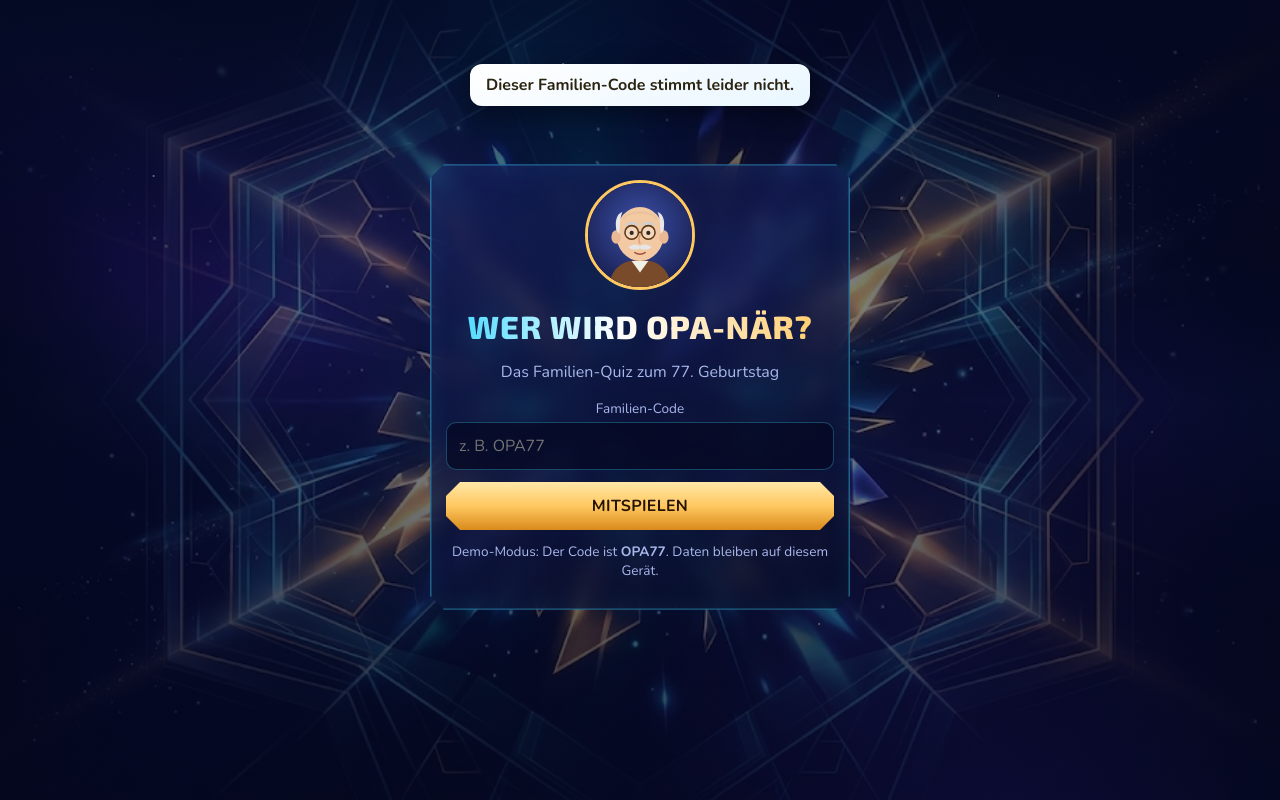
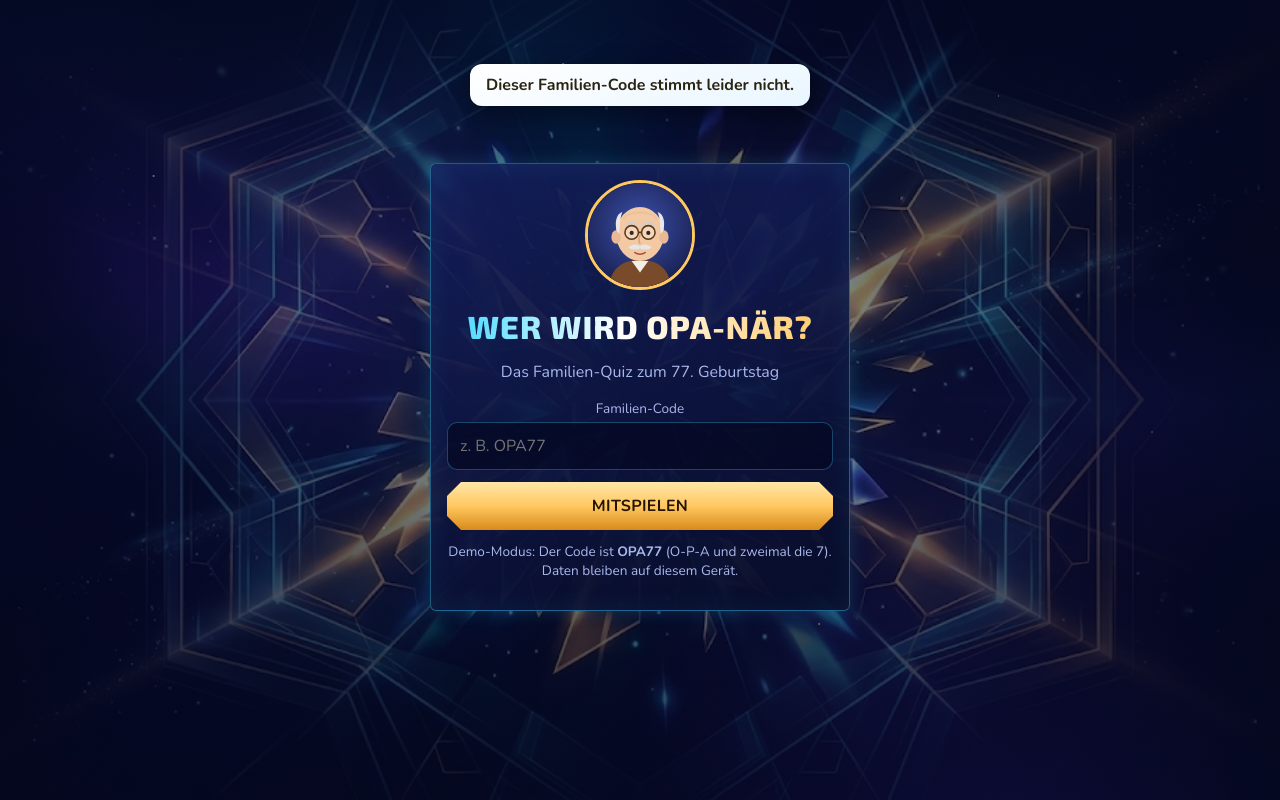
Before and after one commit to fjschmaelzle-is-Cool/MILLIONEN-SPIEL, a plain HTML site: page index.html in a window 1280 px wide. Both pictures are taken after a click on the button "MITSPIELEN". Drawn offline with nearby package versions, Linux system fonts and the light colour scheme.

Commit message:
Eingabefelder auf Handys reparieren, Familien-Code ohne Leerzeichen prüfen
Kästen mit Eingabefeldern ohne backdrop-filter/clip-path, da iOS sonst
getippten Text nicht anzeigt.

Co-Authored-By: Claude Opus 5.5 <noreply@anthropic.com>

```diff
--- a/css/theme-kristall.css
+++ b/css/theme-kristall.css
@@ -44,14 +44,18 @@ h2.title-font, h1.title-font { text-transform: uppercase; background: linear-gra
 .icon-btn { border-radius: 0; clip-path: polygon(25% 0, 75% 0, 100% 50%, 75% 100%, 25% 100%, 0 50%); background: linear-gradient(160deg, rgba(63, 216, 255, .28), rgba(91, 63, 214, .35)); border: 0; width: 46px; }
 .mode-pill { background: linear-gradient(90deg, var(--violet), #8a4fff); }
 
-/* Glas-Paneele mit abgeschrägten Ecken und Neonkante */
+/* Glas-Paneele mit Neonkante.
+   WICHTIG: Kästen, die Eingabefelder enthalten (.card, .modal), bekommen
+   KEIN clip-path und KEIN backdrop-filter – sonst erscheint auf Handys
+   (v. a. iPhone) getippter Text nicht im Eingabefeld. */
 .card, .tile, .ladder, .ladder-toggle, .modal, .adm-q {
-  border-radius: 0; clip-path: var(--hex);
-  background: linear-gradient(160deg, rgba(20, 30, 90, .72), rgba(8, 12, 40, .8));
-  backdrop-filter: blur(10px); -webkit-backdrop-filter: blur(10px);
-  border: 0; box-shadow: inset 0 0 0 1.5px var(--line), inset 0 0 30px rgba(63, 216, 255, .08);
+  background: linear-gradient(160deg, rgba(20, 30, 90, .9), rgba(8, 12, 40, .94));
+  border: 1.5px solid var(--line); border-radius: 6px;
+  box-shadow: 0 0 18px rgba(63, 216, 255, .15), inset 0 0 30px rgba(63, 216, 255, .08);
 }
-.modal { box-shadow: inset 0 0 0 2px var(--gold), inset 0 0 40px rgba(255, 200, 97, .12); }
+.tile, .ladder, .ladder-toggle, .adm-q { border: 0; border-radius: 0; clip-path: var(--hex); box-shadow: inset 0 0 0 1.5px var(--line), inset 0 0 30px rgba(63, 216, 255, .08); }
+.modal { border: 2px solid var(--gold); box-shadow: 0 0 30px rgba(255, 200, 97, .25), inset 0 0 40px rgba(255, 200, 97, .12); }
+input, textarea, select { -webkit-user-select: text; user-select: text; font-size: 16px; }
 .tile { transition: transform .15s, box-shadow .2s; }
 .tile:hover, .tile:active { transform: translateY(-2px); box-shadow: inset 0 0 0 2px var(--cyan), inset 0 0 40px rgba(63, 216, 255, .22); }
 .tile .ico { filter: drop-shadow(0 0 10px rgba(63, 216, 255, .6)); }
--- a/js/app.js
+++ b/js/app.js
@@ -84,7 +84,7 @@ function renderJoin() {
       <p class="muted">Das Familien-Quiz zum 77. Geburtstag</p>
       <label class="field"><span>Familien-Code</span><input type="text" id="code" autocomplete="off" autocapitalize="characters" placeholder="z. B. OPA77"></label>
       <button class="btn gold block" id="joinBtn">Mitspielen</button>
-      ${store.mode === "demo" ? `<p class="small muted" style="margin-top:12px">Demo-Modus: Der Code ist <b>OPA77</b>. Daten bleiben auf diesem Gerät.</p>` : ""}
+      ${store.mode === "demo" ? `<p class="small muted" style="margin-top:12px">Demo-Modus: Der Code ist <b>OPA77</b> (O-P-A und zweimal die 7). Daten bleiben auf diesem Gerät.</p>` : ""}
     </div></main>`;
   const go = async () => {
     const ok = await store.join($("#code").value);
--- a/js/store.js
+++ b/js/store.js
@@ -73,8 +73,8 @@ class LocalBackend {
   }
   async join(code) {
     const s = cache.settings.get("main");
-    const valid = (s?.familyCode || DEMO_FAMILY_CODE).trim().toUpperCase();
-    if (code.trim().toUpperCase() !== valid) return false;
+    const norm = (c) => String(c).replace(/\s+/g, "").toUpperCase();
+    if (norm(code) !== norm(s?.familyCode || DEMO_FAMILY_CODE)) return false;
     localStorage.setItem("opa-joined", "1");
     return true;
   }
@@ -145,7 +145,7 @@ class FirebaseBackend {
   async join(code) {
     const { fs } = this;
     try {
-      await fs.setDoc(fs.doc(this.db, "members", this.uid), { code: code.trim().toUpperCase(), ts: Date.now() });
+      await fs.setDoc(fs.doc(this.db, "members", this.uid), { code: code.replace(/\s+/g, "").toUpperCase(), ts: Date.now() });
       this.member = true;
       await this.subscribeAll();
       return true;
```
